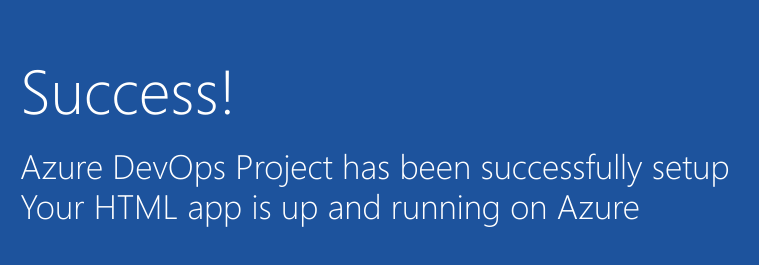
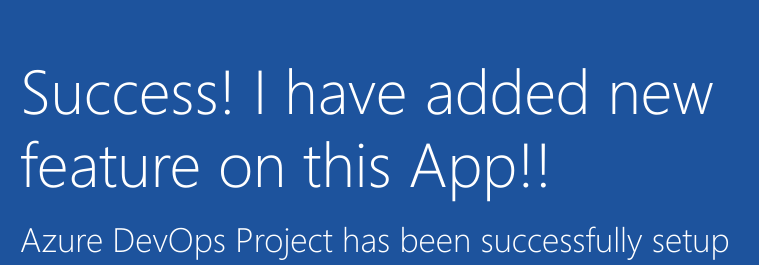
Before and after one commit to narendar27/edu-assignment, a plain HTML site: page index.html in a window 1280 px wide. Shown: the part 325-590 px from the top of the page, 205-964 px from the left. Drawn offline with Linux system fonts and the light colour scheme.

Commit message:
New feature has been added

```diff
--- a/index.html
+++ b/index.html
@@ -18,7 +18,7 @@
             </a>
         </div>
             <div class="content-body">
-                <div class="success-text">Success!</div>
+                <div class="success-text">Success! I have added new feature on this App!! </div>
                 <div class="description line-1"> Azure DevOps Project has been successfully setup</div>
                 <div class="description line-2"> Your HTML app is up and running on Azure</div>
                 <div class="next-steps-container">
```
